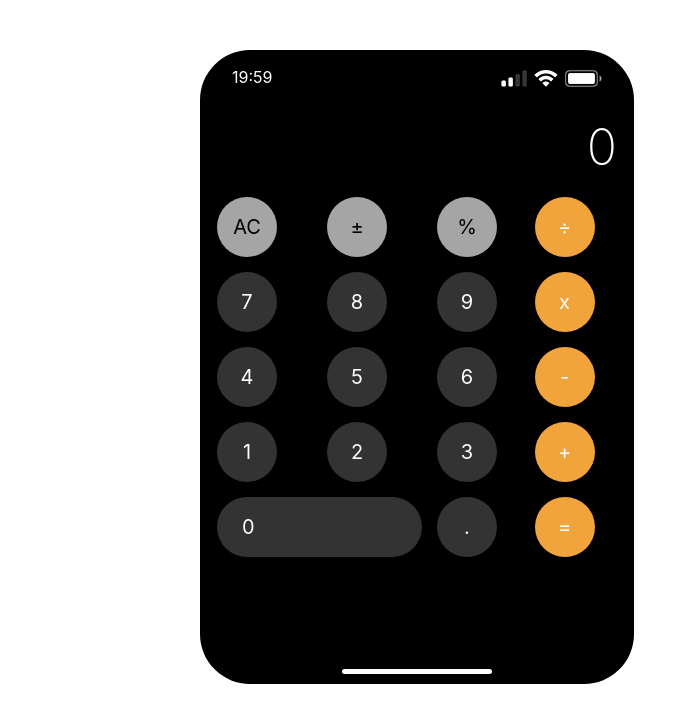
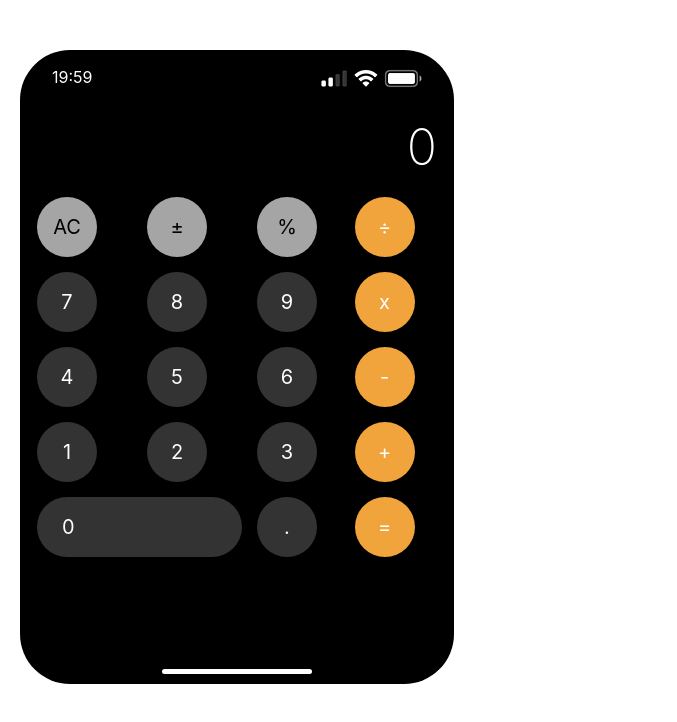
Before and after one commit to albinaabykanova/calculator-react, a React (Create React App) app: page / in a window 1280 px wide. Shown: the top 722 px of the page, without its empty margins (0-677 px from the left). Built offline with nearby package versions, Linux system fonts and the light colour scheme.

Commit message:
addeded screenshot

```diff
--- a/src/component/App/App.css
+++ b/src/component/App/App.css
@@ -6,9 +6,9 @@
   padding: 17px;
   position: relative;
   width: 400px;
-  margin-left: 200px;
+  margin-left: 20px;
   margin-top: 50px;
-  align-items: center;
+  justify-content: center;
 }
 
 .top {
```
Also changed, not shown: public/screenshot.png (added).
